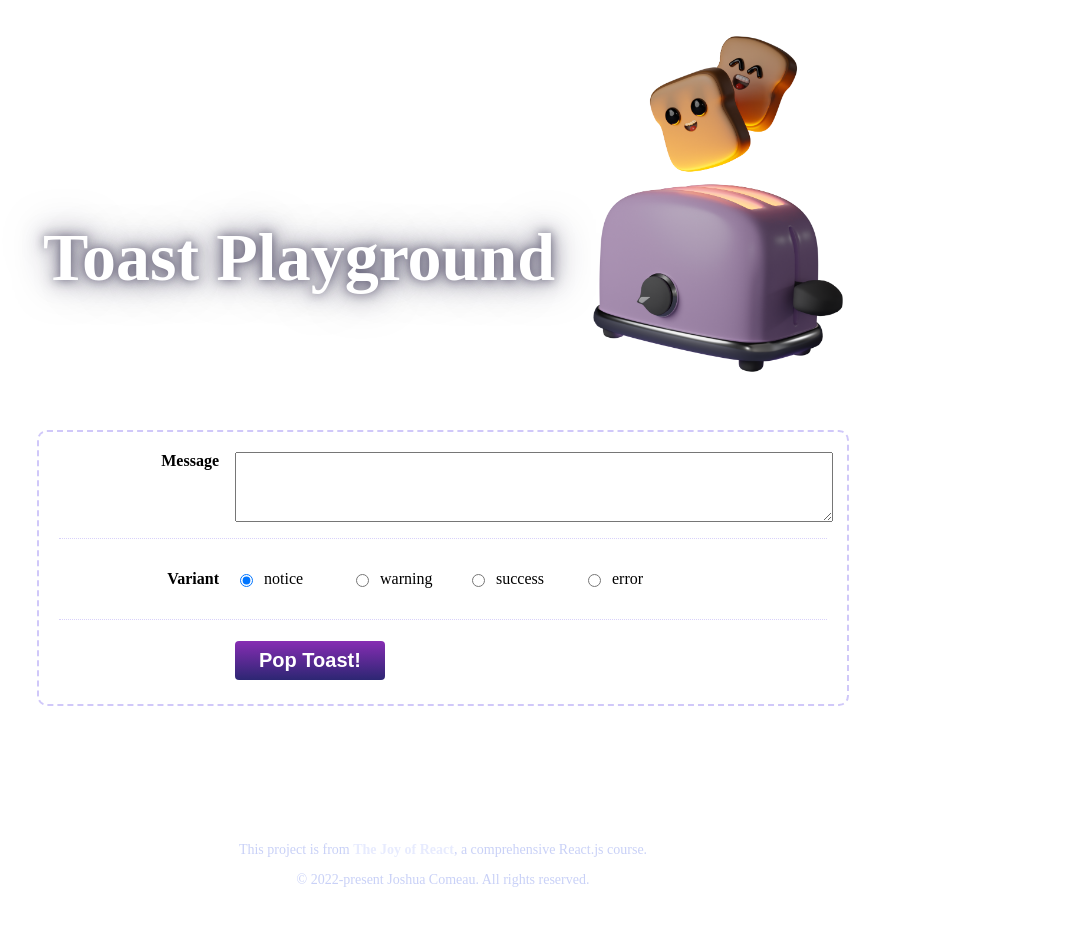
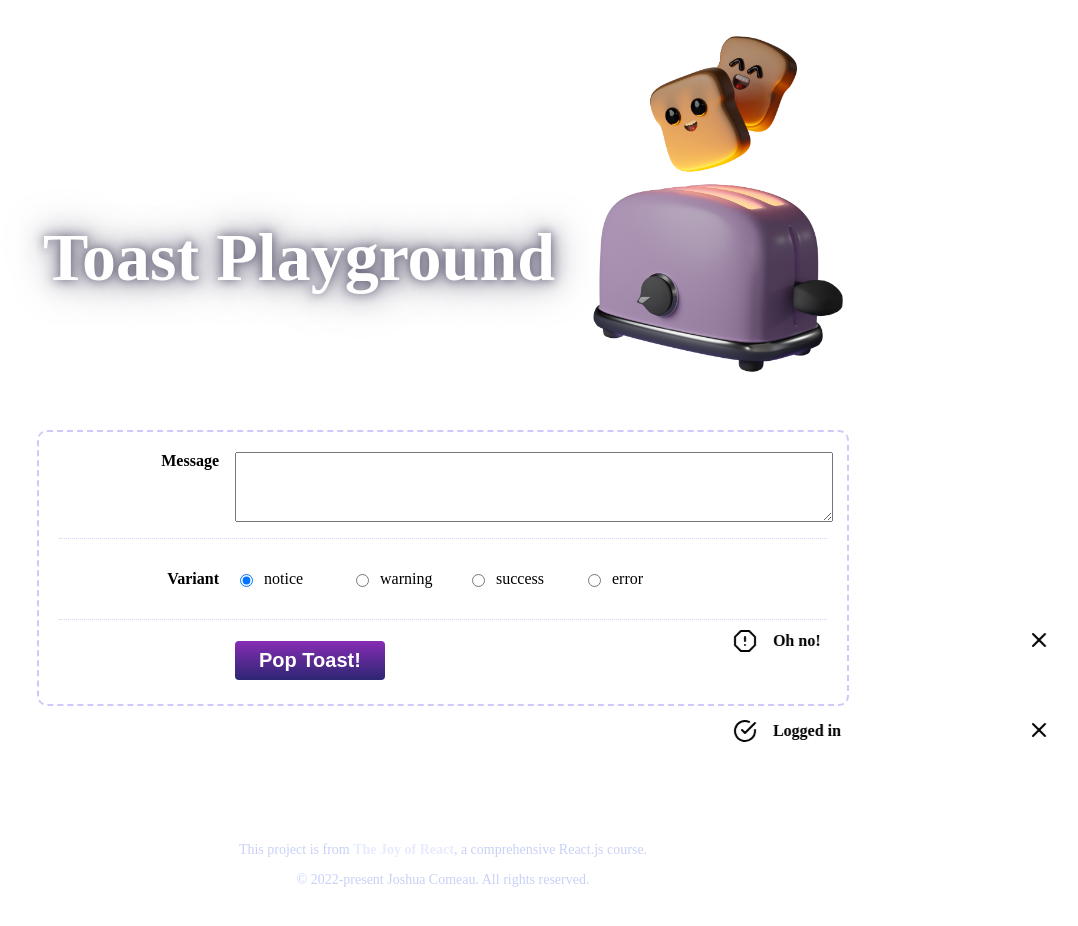
Before and after one commit to learner2820/toast-project, a React (Vite) app: page / in a window 1280 px wide. Shown: the top 926 px of the page, without its empty margins (197-1275 px from the left). Built offline with nearby package versions, Linux system fonts and the light colour scheme.

Commit message:
toast shell

```diff
--- a/src/components/ToastPlayground/ToastPlayground.tsx
+++ b/src/components/ToastPlayground/ToastPlayground.tsx
@@ -3,13 +3,31 @@ import toastLogo from "../../assets/toast.png";
 import styles from "./ToastPlayground.module.css";
 import Button from "../Button";
 import Toast from "../Toast";
+import ToastShelf from "../ToastShelf";
 const VARIANT_OPTIONS = ["notice", "warning", "success", "error"];
+interface toastInfo {
+  id: string;
+  message: string;
+  variant: string;
+}
+const newToasts: toastInfo[] = [
+  {
+    id: crypto.randomUUID(),
+    message: "Oh no!",
+    variant: "error",
+  },
+  {
+    id: crypto.randomUUID(),
+    message: "Logged in",
+    variant: "success",
+  },
+];
 function ToastPlayground() {
-  const [isRendered, setIsRendered] = useState(false);
+  const [toasts, setToasts] = useState(newToasts);
   const [message, setMessage] = useState("");
   const [variant, setVariant] = useState(VARIANT_OPTIONS[0]);
   const handleDismiss = () => {
-    setIsRendered(false);
+    //setIsRendered(false);
   };
   return (
     <div className={styles.wrapper}>
@@ -17,11 +35,12 @@ function ToastPlayground() {
         <img alt="Cute toast mascot" src={toastLogo} />
         <h1>Toast Playground</h1>
       </header>
-      {isRendered && (
+      {/* {isRendered && (
         <Toast variant={variant} handleDismiss={handleDismiss}>
           {message}
         </Toast>
-      )}
+      )} */}
+      <ToastShelf toasts={toasts} />
       <div className={styles.controlsWrapper}>
         <div className={styles.row}>
           <label
--- a/src/components/ToastShelf/ToastShelf.tsx
+++ b/src/components/ToastShelf/ToastShelf.tsx
@@ -1,14 +1,23 @@
 import styles from "./ToastShelf.module.css";
 import Toast from "../Toast";
-function ToastShelf() {
+interface toastInfo {
+  id: string;
+  message: string;
+  variant: string;
+}
+interface Props {
+  toasts: toastInfo[];
+}
+function ToastShelf({ toasts }: Props) {
   return (
     <ol className={styles.wrapper}>
-      <li className={styles.toastWrapper}>
-        <Toast variant="notice">Lorem ipsum dolor sit amet.</Toast>
-      </li>
-      <li className={styles.toastWrapper}>
-        <Toast variant="notice">Lorem ipsum dolor sit amet.</Toast>
-      </li>
+      {toasts.map((tst) => (
+        <li className={styles.toastWrapper}>
+          <Toast variant={tst.variant} handleDismiss={() => null}>
+            {tst.message}
+          </Toast>
+        </li>
+      ))}
     </ol>
   );
 }
```
